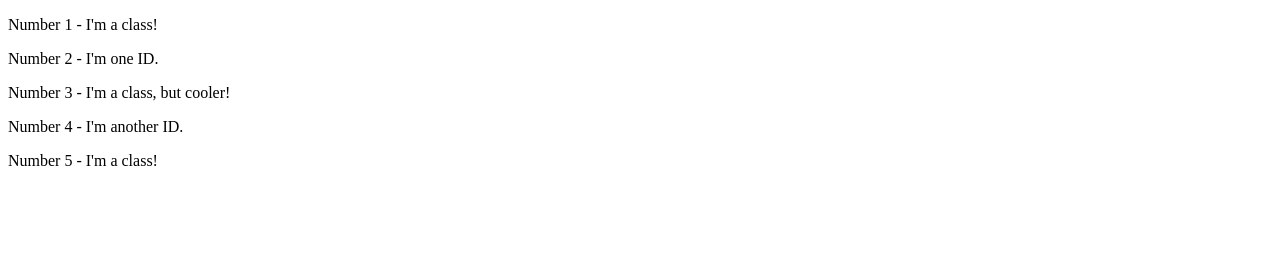
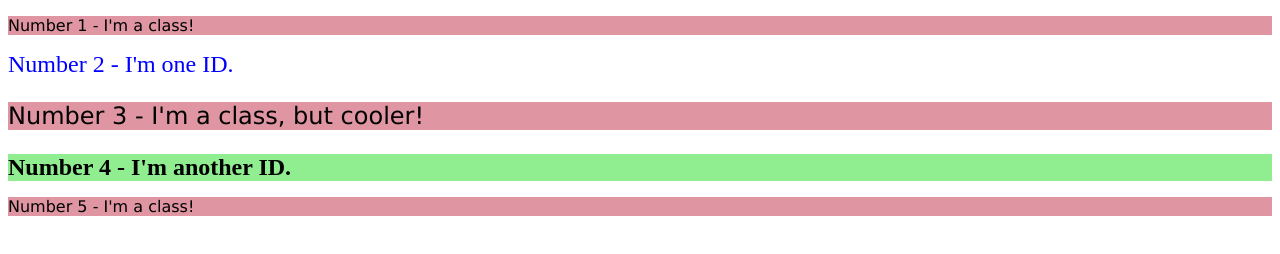
Before and after one commit to cbuzuloiu/TheOdinProject, a plain HTML site: page css-exercises/foundations/intro-to-css/02-class-id-selectors/index.html in a window 1280 px wide. Drawn offline with Linux system fonts and the light colour scheme.

Commit message:
02-class-id-selectors exercise completed

```diff
--- a/css-exercises/foundations/intro-to-css/02-class-id-selectors/index.html
+++ b/css-exercises/foundations/intro-to-css/02-class-id-selectors/index.html
@@ -1,17 +1,17 @@
 <!DOCTYPE html>
 <html lang="en">
   <head>
-    <meta charset="UTF-8">
-    <meta http-equiv="X-UA-Compatible" content="IE=edge">
-    <meta name="viewport" content="width=device-width, initial-scale=1.0">
+    <meta charset="UTF-8" />
+    <meta http-equiv="X-UA-Compatible" content="IE=edge" />
+    <meta name="viewport" content="width=device-width, initial-scale=1.0" />
     <title>Class and ID Selectors</title>
-    <link rel="stylesheet" href="style.css">
+    <link rel="stylesheet" href="style.css" />
   </head>
   <body>
-    <p>Number 1 - I'm a class!</p>
-    <div>Number 2 - I'm one ID.</div>
-    <p>Number 3 - I'm a class, but cooler!</p>
-    <div>Number 4 - I'm another ID.</div>
-    <p>Number 5 - I'm a class!</p>
+    <p class="odd">Number 1 - I'm a class!</p>
+    <div id="number2">Number 2 - I'm one ID.</div>
+    <p class="odd cooler">Number 3 - I'm a class, but cooler!</p>
+    <div id="number4">Number 4 - I'm another ID.</div>
+    <p class="odd">Number 5 - I'm a class!</p>
   </body>
 </html>
--- a/css-exercises/foundations/intro-to-css/02-class-id-selectors/style.css
+++ b/css-exercises/foundations/intro-to-css/02-class-id-selectors/style.css
@@ -0,0 +1,19 @@
+.odd {
+  background-color: #df96a2;
+  font-family: Verdana, "DejaVu Sans", sans-serif;
+}
+
+.cooler {
+  font-size: 24px;
+}
+
+#number2 {
+  color: blue;
+  font-size: 24px;
+}
+
+#number4 {
+  background-color: lightgreen;
+  font-size: 24px;
+  font-weight: bold;
+}
```
